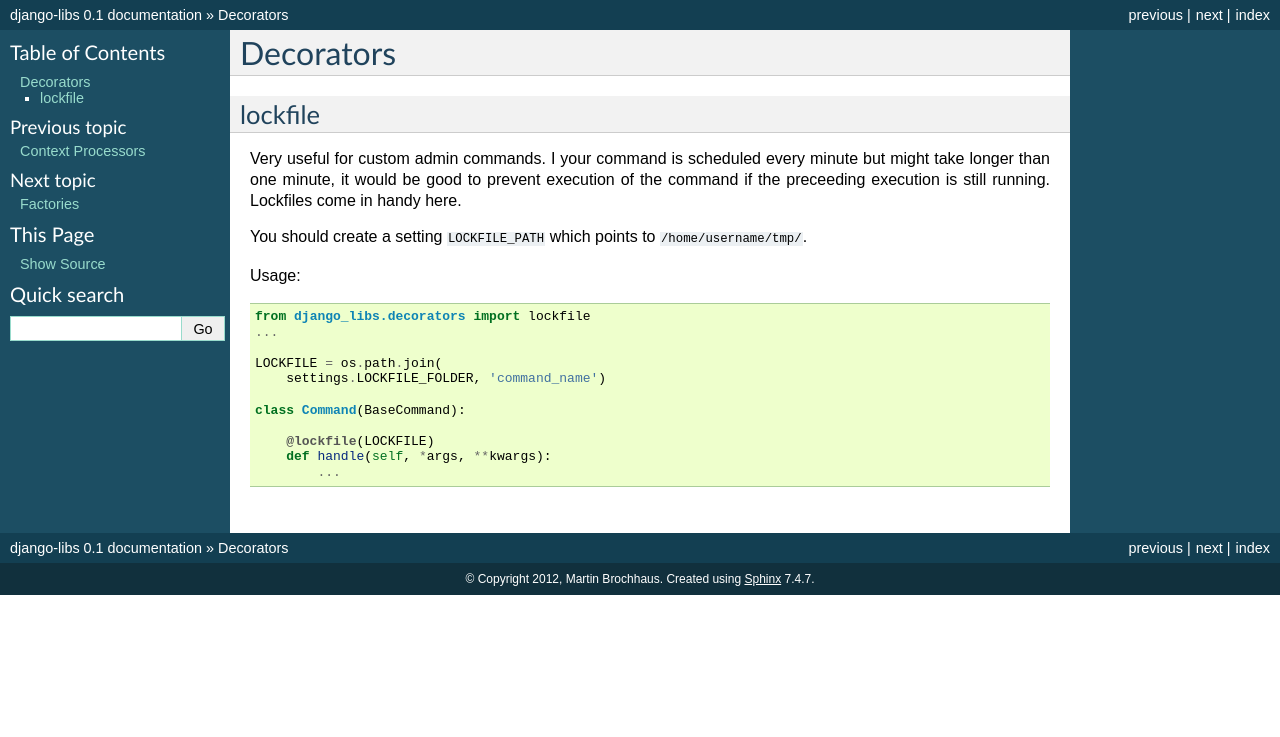
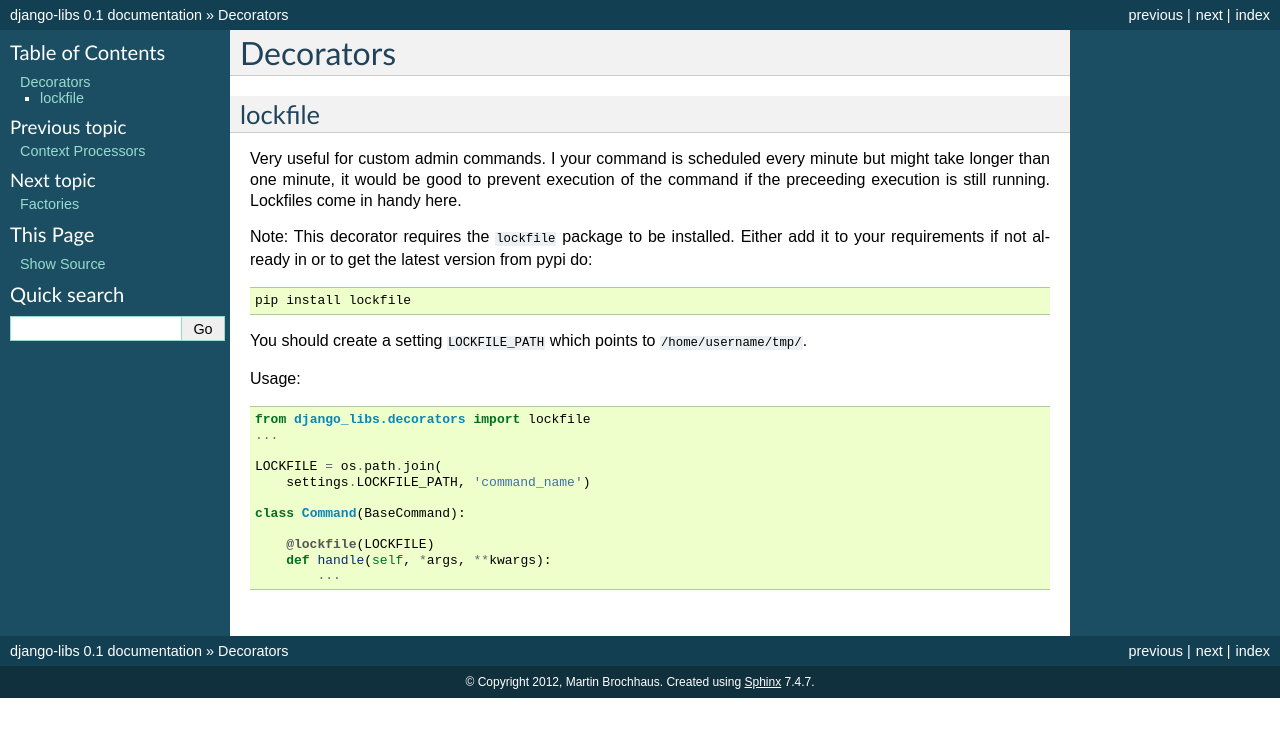
Before and after one commit to bitlabstudio/django-libs, a Sphinx documentation site: the page built from docs/decorators.rst, in a window 1280 px wide. Shown: the top 737 px of the page. Built offline with Sphinx 7.4.7, drawn with Linux system fonts in a browser that asks for light colours; formulas are drawn with MathJax 3.

Commit message:
Updated docs for lockfile decorator

```diff
--- a/docs/decorators.rst
+++ b/docs/decorators.rst
@@ -9,6 +9,16 @@ but might take longer than one minute, it would be good to prevent execution
 of the command if the preceeding execution is still running. Lockfiles come
 in handy here.
 
+Note: This decorator requires the ``lockfile`` package to be installed.
+Either add it to your requirements if not already in or to get the latest
+version from pypi do:
+
+.. code-block:: bash
+
+    pip install lockfile
+
+
+
 You should create a setting ``LOCKFILE_PATH`` which points to
 ``/home/username/tmp/``.
 
@@ -18,7 +28,7 @@ Usage::
     ...
 
     LOCKFILE = os.path.join(
-        settings.LOCKFILE_FOLDER, 'command_name')
+        settings.LOCKFILE_PATH, 'command_name')
 
     class Command(BaseCommand):
 
```
